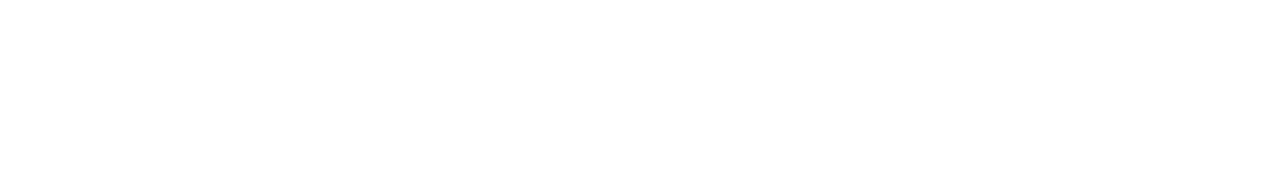
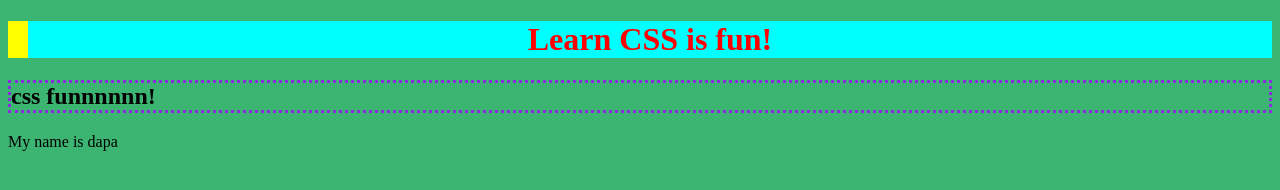
Before and after one commit to DapaIS4/WEB1, a plain HTML site: page learncss.html in a window 1280 px wide. Drawn offline with Linux system fonts and the light colour scheme.

Commit message:
added color

```diff
--- a/learncss.html
+++ b/learncss.html
@@ -3,9 +3,28 @@
 <head>
     <meta charset="UTF-8">
     <meta name="viewport" content="width=device-width, initial-scale=1.0">
-    <title>Document</title>
+    <style>
+        body{
+            background-color: rgb(238, 130, 238);
+            background-color: #ffa500;
+            background-color: hsl(147, 50%, 47%);
+        }
+        h1{
+            background-color: aqua;
+            border: 20px;
+            border-left: 20px solid yellow;
+        }
+        h2{
+            border-style: dotted;
+            border-color: blueviolet;
+        }
+    </style>
+    <link rel="stylesheet" href="style.css">
+    <title>learn css</title>
 </head>
 <body>
-
+    <h1 style="color: red; text-align: center;">Learn CSS is fun!</h1>
+    <h2>css funnnnnn!</h2>
+    <p>My name is dapa</p>
 </body>
 </html>
```
